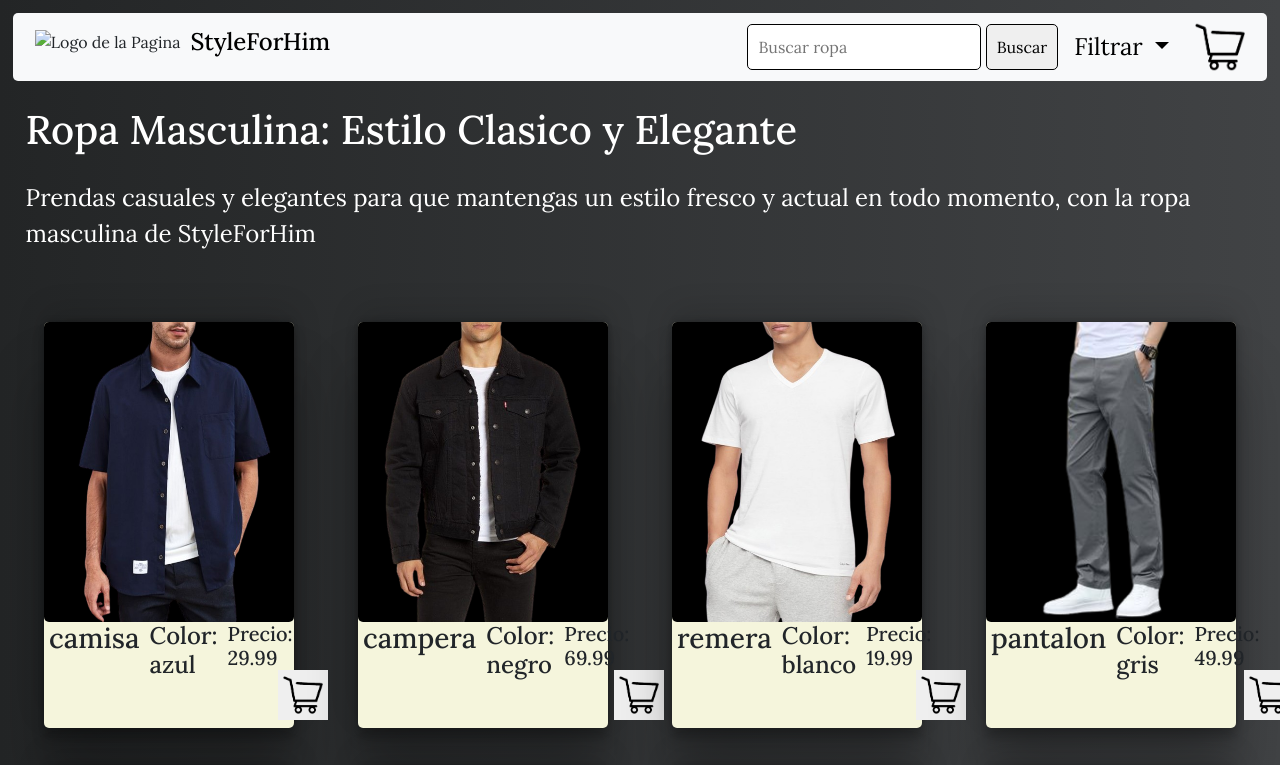
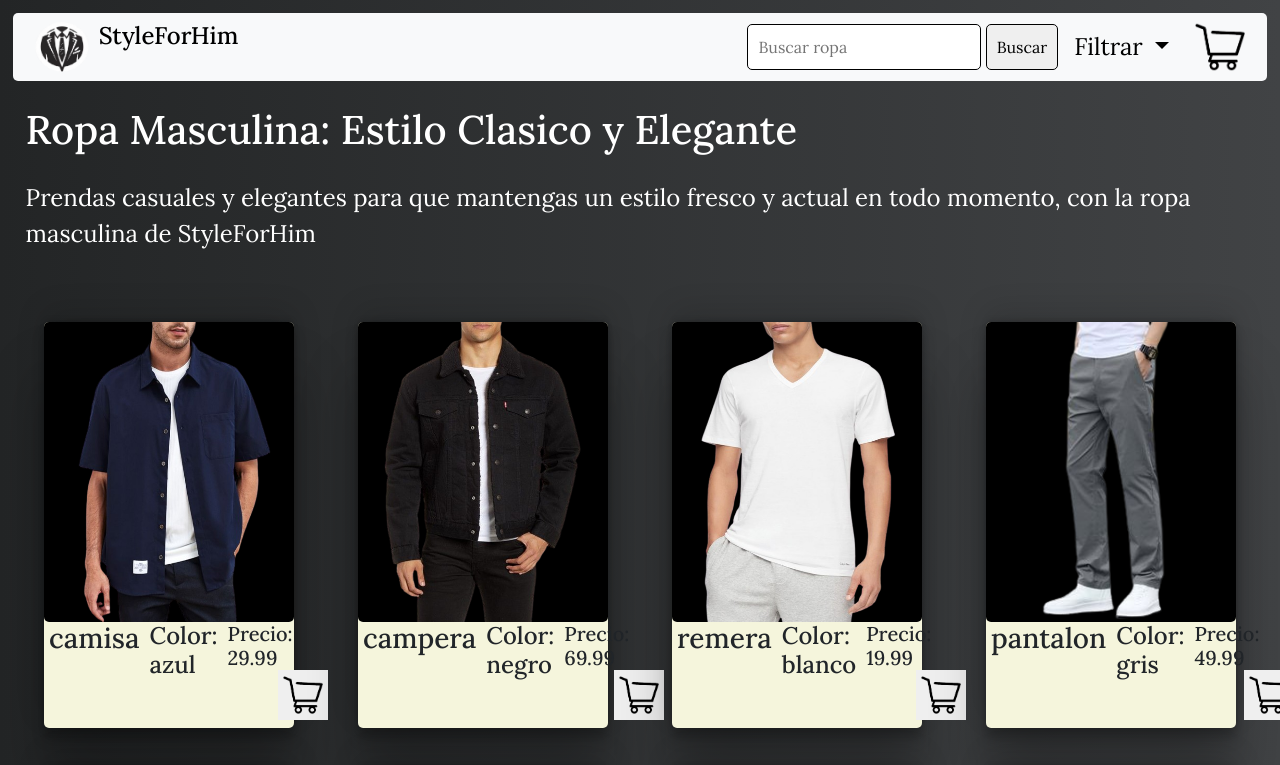
Before and after one commit to ThiagoNGM/Entrega-JS, a plain HTML site: page index.html in a window 1280 px wide. Shown: the top 765 px of the page. Drawn offline with nearby package versions, Linux system fonts and the light colour scheme; some packages are replaced by stand-ins of ours; the site is published under a folder, as on GitHub Pages, so addresses that start at the root find nothing; a script that the page names is missing.

Commit message:
solicione un error de visualizacion

```diff
--- a/index.html
+++ b/index.html
@@ -29,7 +29,7 @@
           <div class="collapse navbar-collapse" id="navbarSupportedContent">
             <ul class="navbar-nav me-auto mb-2 mb-lg-0">
               <li class="nav-item">
-                <img class="navImg" src="/fotos/logo.png" alt="Logo de la Pagina" />
+                <img class="navImg" src="fotos/logo.png" alt="Logo de la Pagina" />
               </li>
               <li>
                 <h1 class="boton">StyleForHim</h1>
```
